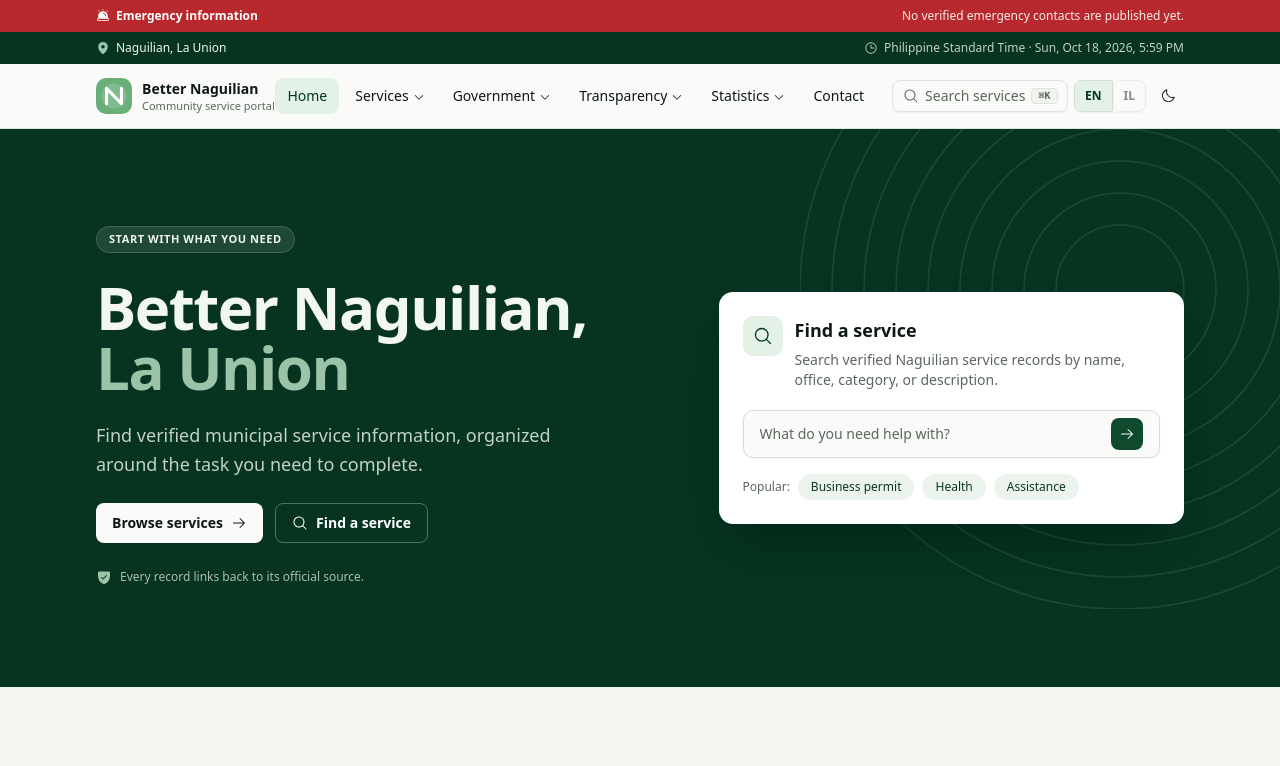
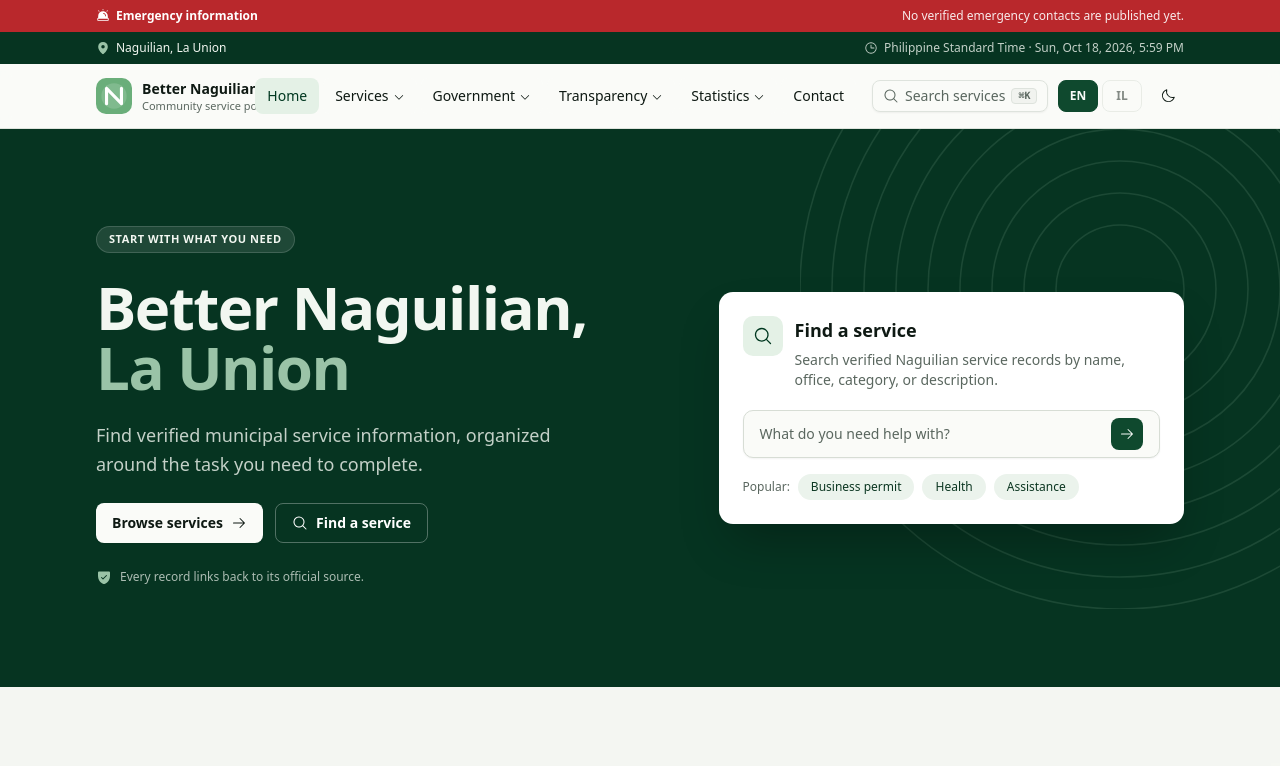
Before and after one commit to baeyacorpuz/betternaguilianlu, a React (Vite) app: page / in a window 1280 px wide. Shown: the top 766 px of the page. Built offline with nearby package versions, Linux system fonts and the light colour scheme.

Commit message:
fix: polish portal controls and address review feedback

```diff
--- a/src/components/home/contact.tsx
+++ b/src/components/home/contact.tsx
@@ -22,7 +22,7 @@ export function Contact() {
               <CardTitle>Phone</CardTitle>
             </CardHeader>
             <CardContent>
-              <a href={`tel:${contact.phone.replace(/[^\d+]/g, "")}`} className="text-sm font-semibold text-primary hover:underline">
+              <a href={`tel:${contact.phoneDialable}`} className="text-sm font-semibold text-primary hover:underline">
                 {contact.phone}
               </a>
             </CardContent>
--- a/src/components/home/quiz.tsx
+++ b/src/components/home/quiz.tsx
@@ -16,7 +16,7 @@ import { Label } from "@/components/ui/label"
 import { Progress } from "@/components/ui/progress"
 import { RadioGroup, RadioGroupItem } from "@/components/ui/radio-group"
 import { Container, Section, SectionHeading, SourceLink } from "@/components/site/section"
-import { links, quiz } from "@/data/site"
+import { quiz } from "@/data/site"
 
 export function Quiz() {
   const [index, setIndex] = React.useState(0)
@@ -136,7 +136,7 @@ export function Quiz() {
                 )}
               </CardContent>
               <CardFooter className="justify-between border-t [.border-t]:pt-4">
-                <SourceLink href={links.history} label="Question source" />
+                <SourceLink href={q.source} label="Question source" />
                 {checked ? (
                   <Button onClick={next}>
                     {index === quiz.length - 1 ? "See results" : "Next question"}
--- a/src/components/site/site-header.tsx
+++ b/src/components/site/site-header.tsx
@@ -141,15 +141,31 @@ export function Logo({ className }: { className?: string }) {
 
 function LanguageToggle() {
   return (
-    <ToggleGroup type="single" value="en" variant="outline" size="sm" aria-label="Language">
-      <ToggleGroupItem value="en" aria-label="English" className="px-2.5 text-xs font-semibold">
+    <ToggleGroup
+      type="single"
+      value="en"
+      variant="outline"
+      size="sm"
+      aria-label="Language"
+      className="gap-1 rounded-lg p-1 data-[variant=outline]:shadow-none"
+    >
+      <ToggleGroupItem
+        value="en"
+        aria-label="English"
+        className="w-10 flex-none rounded-md data-[variant=outline]:border-l px-0 text-xs font-semibold data-[state=on]:border-primary data-[state=on]:bg-primary data-[state=on]:text-primary-foreground"
+      >
         EN
       </ToggleGroupItem>
       <Tooltip>
         <TooltipTrigger asChild>
           {/* span keeps the tooltip working while the item is disabled */}
-          <span tabIndex={0} className="inline-flex">
-            <ToggleGroupItem value="il" aria-label="Ilocano" disabled className="rounded-l-none px-2.5 text-xs font-semibold">
+          <span tabIndex={0} aria-label="Ilocano translation coming soon" className="inline-flex rounded-md focus-visible:outline-none focus-visible:ring-[3px] focus-visible:ring-ring/50">
+            <ToggleGroupItem
+              value="il"
+              aria-label="Ilocano"
+              disabled
+              className="w-10 flex-none rounded-md data-[variant=outline]:border-l px-0 text-xs font-semibold"
+            >
               IL
             </ToggleGroupItem>
           </span>
@@ -183,7 +199,7 @@ export function SiteHeader() {
       <Container className="flex h-16 items-center justify-between gap-4">
         <Logo />
 
-        <NavigationMenu viewport={false} className="hidden lg:flex">
+        <NavigationMenu viewport={false} className="hidden xl:flex">
           <NavigationMenuList>
             <NavigationMenuItem>
               <NavigationMenuLink asChild className={navigationMenuTriggerStyle()}>
@@ -239,7 +255,7 @@ export function SiteHeader() {
 
           <Sheet open={mobileOpen} onOpenChange={setMobileOpen}>
             <SheetTrigger asChild>
-              <Button variant="ghost" size="icon-sm" className="lg:hidden" aria-label="Open menu">
+              <Button variant="ghost" size="icon-sm" className="xl:hidden" aria-label="Open menu">
                 <ListIcon />
               </Button>
             </SheetTrigger>
--- a/src/data/site.ts
+++ b/src/data/site.ts
@@ -172,6 +172,7 @@ export const leadership = [
 
 export const contact = {
   phone: "+63 (072) 619 4917",
+  phoneDialable: "+63726194917",
   emails: ["munnaguilian@yahoo.com", "naguilianmlo@gmail.com"],
   address: "Naguilian National Highway, Ortiz, Naguilian, La Union 2511, Philippines",
 }
@@ -194,6 +195,7 @@ export type QuizQuestion = {
   options: string[]
   answer: number
   explanation: string
+  source: string
 }
 
 export const quiz: QuizQuestion[] = [
@@ -202,29 +204,34 @@ export const quiz: QuizQuestion[] = [
     options: ["Nag-ili an dagiti gan-ganaet", "Two rivers meet", "Royal town of La Union"],
     answer: 0,
     explanation: "The official history links the name to “Nag-ili an dagiti gan-ganaet.”",
+    source: links.history,
   },
   {
     question: "Which town was Naguilian originally part of?",
     options: ["San Fernando", "Bauang", "Bacnotan"],
     answer: 1,
     explanation: "Naguilian was originally part of Bauang.",
+    source: links.history,
   },
   {
     question: "In what year did Naguilian separate from Bauang?",
     options: ["1850", "1902", "1839"],
     answer: 2,
     explanation: "The official history dates the separation to 1839.",
+    source: links.history,
   },
   {
     question: "How many barangays does Naguilian have?",
     options: ["37", "29", "42"],
     answer: 0,
     explanation: "Naguilian has 37 barangays.",
+    source: links.demographics,
   },
   {
     question: "What is Naguilian’s municipal income classification?",
     options: ["Third Class", "First Class", "Fifth Class"],
     answer: 1,
     explanation: "Naguilian is a First Class municipality.",
+    source: links.demographics,
   },
 ]
--- a/src/pages/services.tsx
+++ b/src/pages/services.tsx
@@ -44,8 +44,8 @@ export function ServicesPage() {
 
       <Section className="pt-8 sm:pt-10">
         <Container className="space-y-6">
-          <div className="flex flex-col gap-4 lg:flex-row lg:items-center lg:justify-between">
-            <div className="relative w-full lg:max-w-sm">
+          <div className="flex flex-col gap-4 xl:flex-row xl:items-center xl:justify-between">
+            <div className="relative w-full xl:max-w-sm">
               <MagnifyingGlassIcon className="absolute top-1/2 left-3 size-4 -translate-y-1/2 text-muted-foreground" />
               <Input
                 value={query}
@@ -61,12 +61,21 @@ export function ServicesPage() {
               size="sm"
               value={category ?? "all"}
               onValueChange={(v) => v && setSearch({ category: v === "all" ? undefined : (v as ServiceCategoryId) })}
-              className="flex-wrap bg-card"
+              className="h-auto max-w-full flex-wrap gap-2 bg-transparent data-[variant=outline]:shadow-none"
               aria-label="Filter by category"
             >
-              <ToggleGroupItem value="all" className="px-3">All</ToggleGroupItem>
+              <ToggleGroupItem
+                value="all"
+                className="h-10 flex-none rounded-md data-[variant=outline]:border-l px-3 data-[state=on]:border-primary data-[state=on]:bg-primary data-[state=on]:text-primary-foreground"
+              >
+                All
+              </ToggleGroupItem>
               {serviceCategories.map((c) => (
-                <ToggleGroupItem key={c.id} value={c.id} className="gap-1.5 px-3">
+                <ToggleGroupItem
+                  key={c.id}
+                  value={c.id}
+                  className="h-10 flex-none gap-2 rounded-md data-[variant=outline]:border-l px-3 data-[state=on]:border-primary data-[state=on]:bg-primary data-[state=on]:text-primary-foreground"
+                >
                   <c.icon />
                   {c.name}
                 </ToggleGroupItem>
```
